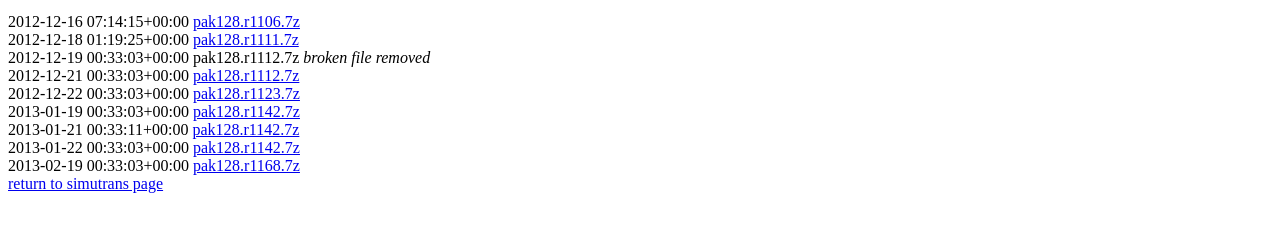
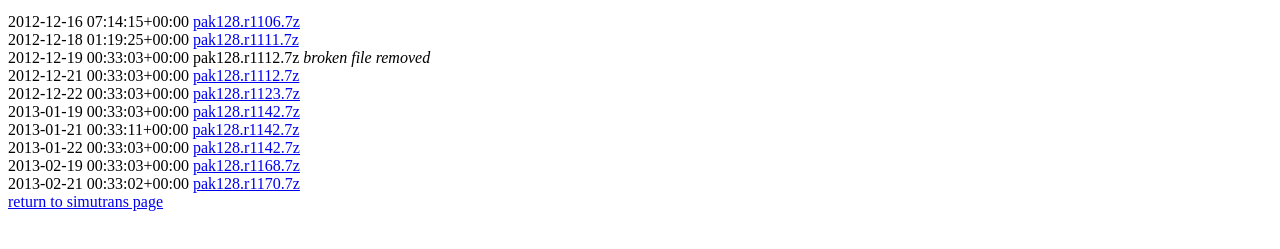
Before and after one commit to simutrans/simutrans-github-project-page, a plain HTML site: page pak128builds/index.html in a window 1280 px wide. Shown: the part 101-350 px from the top of the page. Drawn offline with Linux system fonts and the light colour scheme.

Commit message:
ads pak128 development snapshot r1170

```diff
--- a/pak128builds/index.html
+++ b/pak128builds/index.html
@@ -13,4 +13,5 @@
 2013-01-21 00:33:11+00:00 <a href=pak128.r1142.7z>pak128.r1142.7z</a></br>
 2013-01-22 00:33:03+00:00 <a href=pak128.r1142.7z>pak128.r1142.7z</a></br>
 2013-02-19 00:33:03+00:00 <a href=pak128.r1168.7z>pak128.r1168.7z</a></br>
+2013-02-21 00:33:02+00:00 <a href=pak128.r1170.7z>pak128.r1170.7z</a></br>
 <a href="../index.html">return to simutrans page</a> </body> </html>
```
Also changed, not shown: 1 other file.
